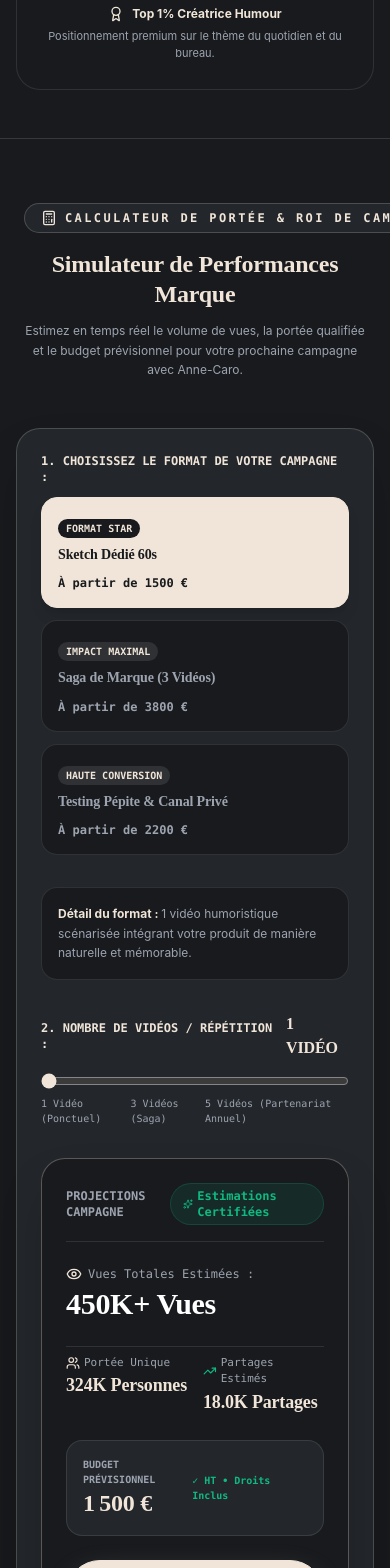
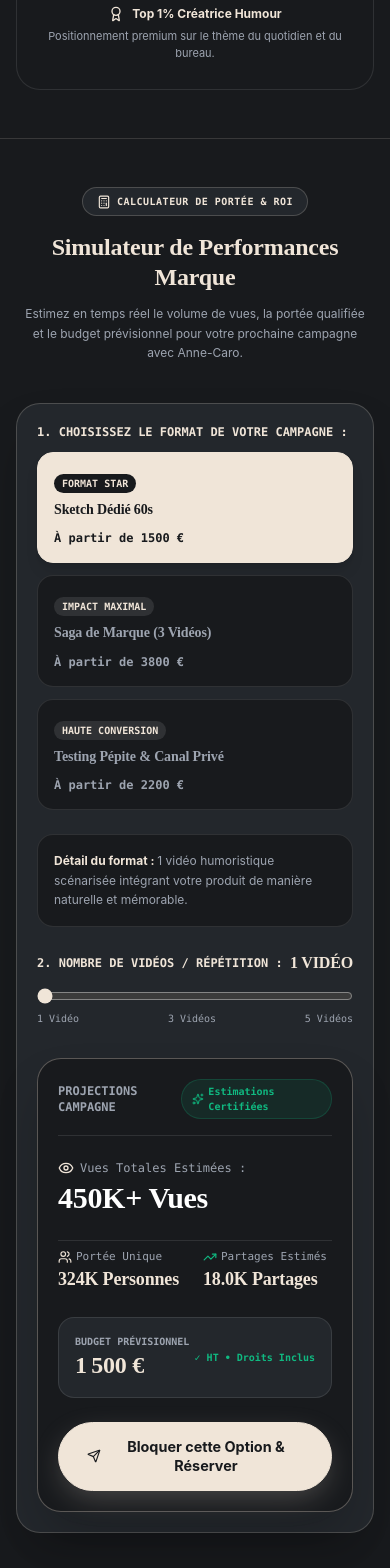
Before and after one commit to Mathieu-Soussignan/anne-caro-platform, a Next.js app: page / in a window 390 px wide. Shown: the part 2360-3928 px from the top of the page. Built offline with nearby package versions, Linux system fonts and the light colour scheme; a web font is replaced by a local one.

Commit message:
fix(responsive): eliminate CampaignROISimulator header badge pill overflow on iPhone screens

```diff
--- a/components/CampaignROISimulator.tsx
+++ b/components/CampaignROISimulator.tsx
@@ -61,13 +61,13 @@ export const CampaignROISimulator: React.FC = () => {
   };
 
   return (
-    <section id="simulator" className="py-16 sm:py-24 px-4 sm:px-6 lg:px-8 max-w-7xl mx-auto border-t border-[#F0E5D8]/15 overflow-x-hidden w-full">
+    <section id="simulator" className="py-12 sm:py-24 px-4 sm:px-6 lg:px-8 max-w-7xl mx-auto border-t border-[#F0E5D8]/15 overflow-x-hidden w-full">
 
-      {/* Header without AI emojis */}
-      <div className="text-center max-w-3xl mx-auto mb-12 sm:mb-14 px-2">
-        <div className="inline-flex items-center gap-2 px-4 py-1.5 rounded-full text-xs font-mono font-bold uppercase tracking-[0.2em] bg-[#23272C] text-[#F0E5D8] border border-[#F0E5D8]/20 mb-4 whitespace-nowrap">
-          <Calculator className="w-4 h-4 text-[#F0E5D8]" />
-          <span>Calculateur de Portée & ROI de Campagne</span>
+      {/* Header with Responsive Badge Pill */}
+      <div className="text-center max-w-3xl mx-auto mb-10 sm:mb-14 px-2">
+        <div className="inline-flex items-center justify-center gap-1.5 sm:gap-2 px-3.5 py-1.5 rounded-full text-[10px] sm:text-xs font-mono font-bold uppercase tracking-wider bg-[#23272C] text-[#F0E5D8] border border-[#F0E5D8]/20 mb-4 max-w-full text-center">
+          <Calculator className="w-3.5 h-3.5 text-[#F0E5D8] shrink-0" />
+          <span className="truncate">Calculateur de Portée & ROI</span>
         </div>
         <h2 className="text-2xl sm:text-4xl md:text-5xl font-bold font-serif text-[#F0E5D8] mb-3 leading-tight break-words max-w-full">
           Simulateur de Performances Marque
@@ -78,11 +78,11 @@ export const CampaignROISimulator: React.FC = () => {
       </div>
 
       {/* Simulator Interactive Terminal */}
-      <div className="bg-[#23272C] rounded-3xl border border-[#F0E5D8]/20 p-6 sm:p-12 shadow-2xl max-w-full">
+      <div className="bg-[#23272C] rounded-3xl border border-[#F0E5D8]/20 p-5 sm:p-12 shadow-2xl max-w-full">
         <div className="grid grid-cols-1 lg:grid-cols-12 gap-8 lg:gap-10 items-center">
 
           {/* Left Column: Format & Multiplier Selection */}
-          <div className="lg:col-span-7 space-y-8">
+          <div className="lg:col-span-7 space-y-6 sm:space-y-8">
 
             {/* Step 1: Format Selector */}
             <div>
@@ -142,9 +142,9 @@ export const CampaignROISimulator: React.FC = () => {
                 className="w-full accent-[#F0E5D8] bg-[#181A1D] h-2.5 rounded-lg cursor-pointer"
               />
               <div className="flex justify-between text-[10px] font-mono text-[#9DA4B0] mt-1">
-                <span>1 Vidéo (Ponctuel)</span>
-                <span>3 Vidéos (Saga)</span>
-                <span>5 Vidéos (Partenariat Annuel)</span>
+                <span>1 Vidéo</span>
+                <span>3 Vidéos</span>
+                <span>5 Vidéos</span>
               </div>
             </div>
 
@@ -152,13 +152,13 @@ export const CampaignROISimulator: React.FC = () => {
 
           {/* Right Column: Projected Metrics Results & Direct Quote Trigger */}
           <div className="lg:col-span-5">
-            <div className="bg-[#181A1D] rounded-3xl p-6 sm:p-8 border border-[#F0E5D8]/30 shadow-2xl space-y-6">
+            <div className="bg-[#181A1D] rounded-3xl p-5 sm:p-8 border border-[#F0E5D8]/30 shadow-2xl space-y-6">
 
               <div className="flex items-center justify-between border-b border-white/10 pb-4">
                 <span className="text-xs font-mono font-bold text-[#9DA4B0] uppercase">
                   Projections Campagne
                 </span>
-                <span className="text-xs font-mono font-bold text-[#10B981] bg-[#10B981]/10 px-3 py-1 rounded-full border border-[#10B981]/20 flex items-center gap-1">
+                <span className="text-[10px] sm:text-xs font-mono font-bold text-[#10B981] bg-[#10B981]/10 px-2.5 py-1 rounded-full border border-[#10B981]/20 flex items-center gap-1">
                   <Sparkles className="w-3.5 h-3.5 text-[#10B981]" />
                   Estimations Certifiées
                 </span>
```
